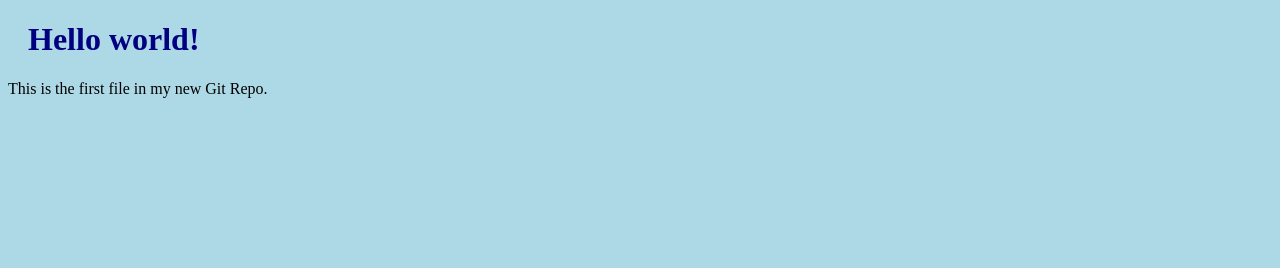
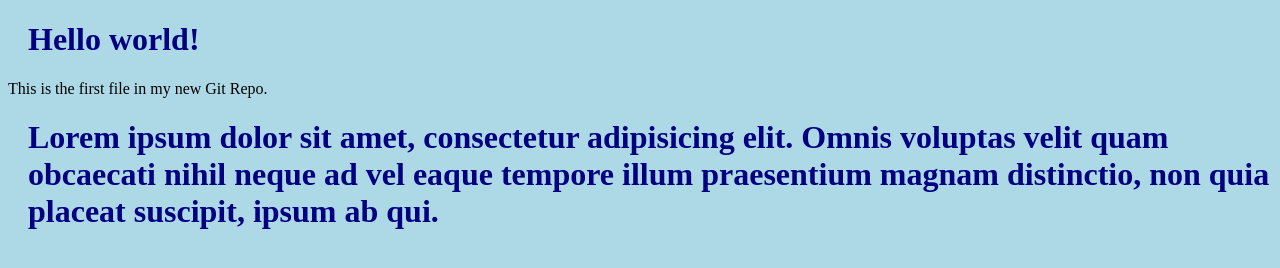
Before and after one commit to Salioudrame/Infinite-Logos, a plain HTML site: page index.html in a window 1280 px wide. Drawn offline with Linux system fonts and the light colour scheme.

Commit message:
Updated index.html with a new line

```diff
--- a/index.html
+++ b/index.html
@@ -9,5 +9,6 @@
 <body>
     <h1>Hello world!</h1>
     <p>This is the first file in my new Git Repo.</p>
+    <h1>Lorem ipsum dolor sit amet, consectetur adipisicing elit. Omnis voluptas velit quam obcaecati nihil neque ad vel eaque tempore illum praesentium magnam distinctio, non quia placeat suscipit, ipsum ab qui.</h1>
 </body>
 </html>
```
